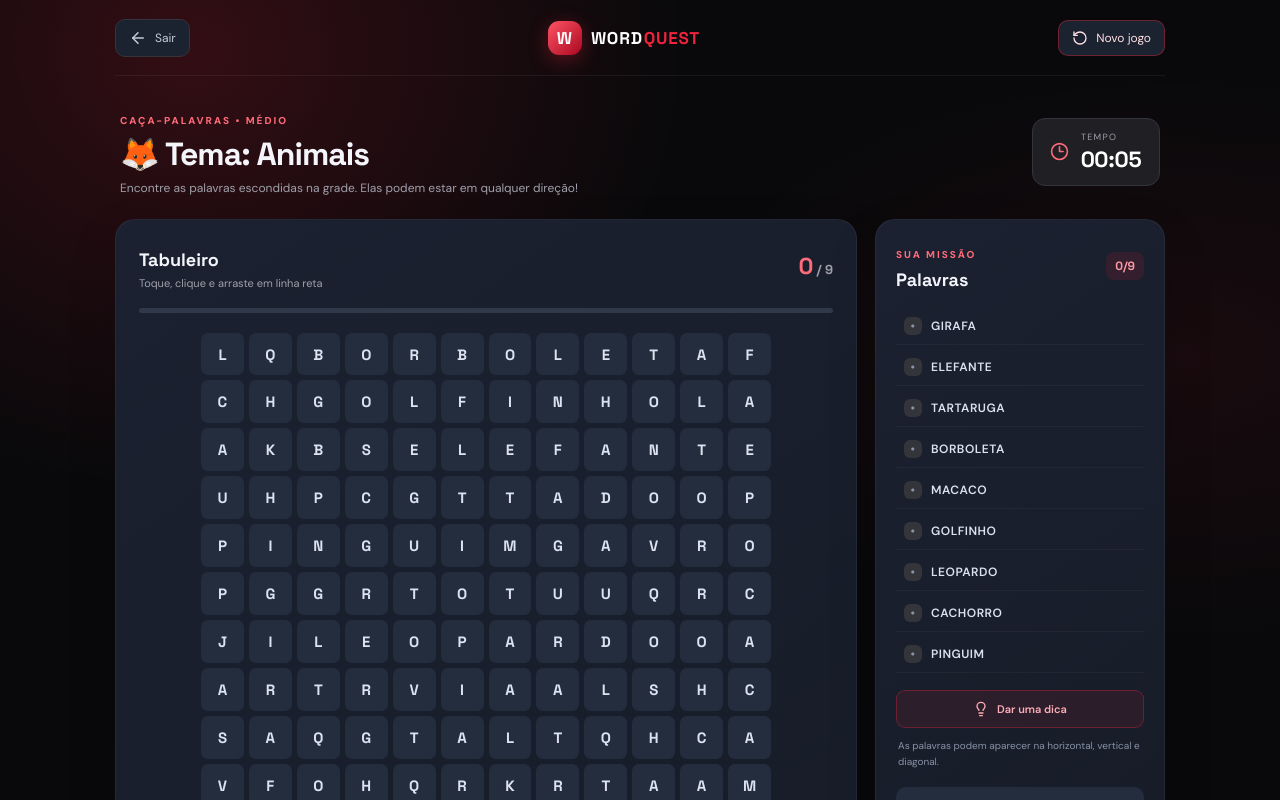
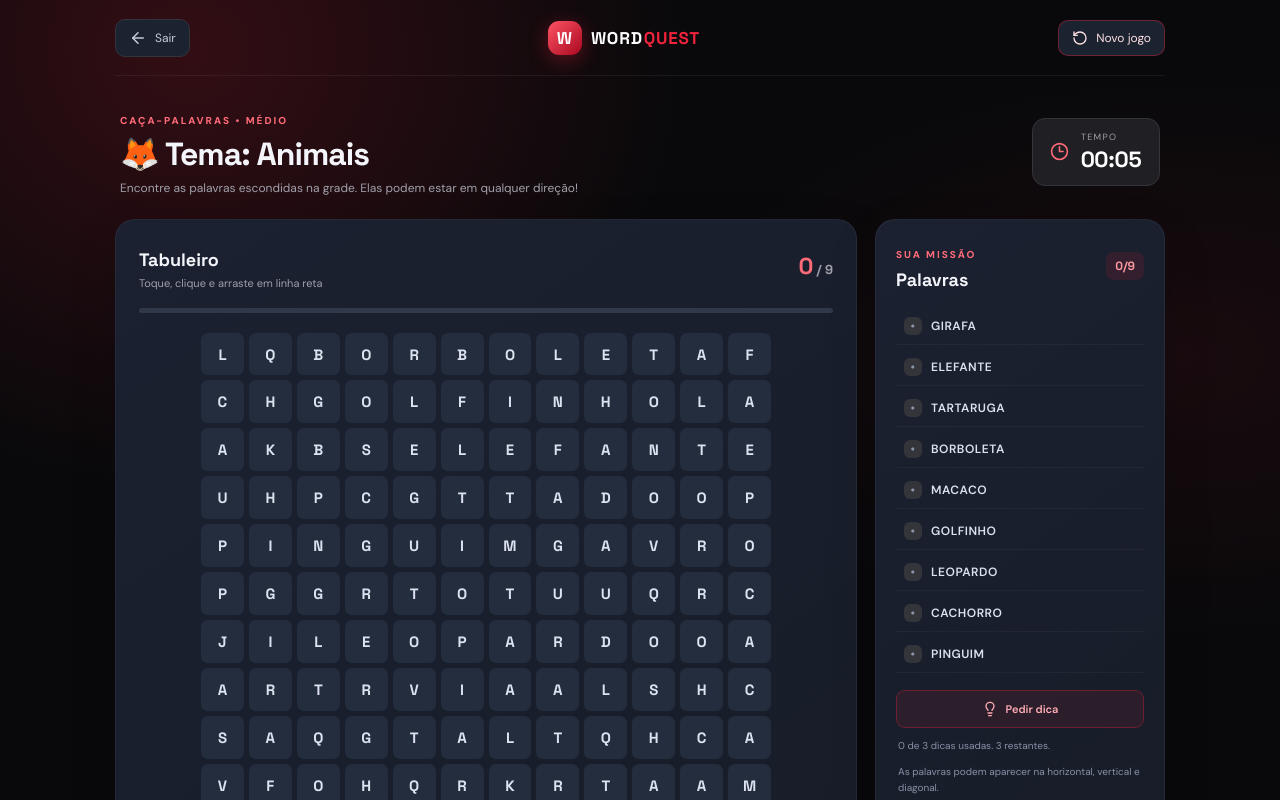
Before and after one commit to gpireseng1141/Ca-a-Palavras, a React (Vite) app: page /Ca-a-Palavras/jogar in a window 1280 px wide. Shown: the top 800 px of the page. Built offline with nearby package versions, Linux system fonts and the light colour scheme.

Commit message:
Add a three-hint limit to each game

```diff
--- a/src/pages/GamePage.jsx
+++ b/src/pages/GamePage.jsx
@@ -2,8 +2,9 @@ import { useEffect, useMemo, useRef, useState } from 'react'
 import { useLocation, useNavigate } from 'react-router-dom'
 import { ArrowLeft, Clock3, Lightbulb, RotateCcw, Trophy } from 'lucide-react'
 import { DIFFICULTIES, THEMES } from '../utils/wordBank.js'
-import { createPuzzle, getStraightLine, lineKey } from '../utils/game.js'
+import { createPuzzle, getStraightLine } from '../utils/game.js'
 
+const MAX_HINTS = 3
 const formatTime = seconds => `${String(Math.floor(seconds / 60)).padStart(2, '0')}:${String(seconds % 60).padStart(2, '0')}`
 
 export default function GamePage() {
@@ -19,7 +20,8 @@ export default function GamePage() {
   const [seconds, setSeconds] = useState(0)
   const [selection, setSelection] = useState([])
   const [dragging, setDragging] = useState(false)
-  const [hint, setHint] = useState(false)
+  const [hintsUsed, setHintsUsed] = useState(0)
+  const [hintWord, setHintWord] = useState(null)
   const boardRef = useRef(null)
 
   useEffect(() => {
@@ -34,7 +36,6 @@ export default function GamePage() {
     }
   }, [found, words, navigate, theme.label, level.label])
 
-  const selectedKey = lineKey(selection)
   const foundCells = useMemo(() => {
     const keys = new Set()
     found.forEach(word => puzzle.placements[word]?.forEach(cell => keys.add(`${cell.row}-${cell.col}`)))
@@ -71,12 +72,25 @@ export default function GamePage() {
     setSelection([point])
   }
 
-  function newGame() {
-    setFound([]); setSeconds(0); setSelection([]); setDragging(false); setHint(false); setRound(value => value + 1)
+  function requestHint() {
+    if (hintsUsed >= MAX_HINTS) return
+    const nextWord = words.find(word => !found.includes(word))
+    if (!nextWord) return
+    setHintWord(nextWord)
+    setHintsUsed(value => value + 1)
   }
 
-  const hintWord = words.find(word => !found.includes(word))
-  const hintCells = hint && hintWord ? puzzle.placements[hintWord] : []
+  function newGame() {
+    setFound([])
+    setSeconds(0)
+    setSelection([])
+    setDragging(false)
+    setHintsUsed(0)
+    setHintWord(null)
+    setRound(value => value + 1)
+  }
+
+  const hintCells = hintWord && !found.includes(hintWord) ? puzzle.placements[hintWord] : []
 
   return (
     <main className="page-shell game-page">
@@ -97,7 +111,7 @@ export default function GamePage() {
         </section>
         <aside className="words-card"><div className="words-card-heading"><div><span className="eyebrow">SUA MISSÃO</span><h2>Palavras</h2></div><span className="word-total">{found.length}/{words.length}</span></div>
           <div className="word-list">{words.map(word => <div className={`word-item ${found.includes(word) ? 'word-found' : ''}`} key={word}><span className="word-status">{found.includes(word) ? '✓' : '•'}</span><span>{word}</span>{found.includes(word) && <small>ENCONTRADA</small>}</div>)}</div>
-          <div className="words-actions"><button className="hint-button" onClick={() => setHint(value => !value)}><Lightbulb size={16} /> {hint ? 'Ocultar dica' : 'Dar uma dica'}</button><p>As palavras podem aparecer na horizontal, vertical e diagonal.</p></div>
+          <div className="words-actions"><button className="hint-button" onClick={requestHint} disabled={hintsUsed >= MAX_HINTS || found.length === words.length}><Lightbulb size={16} /> {hintsUsed >= MAX_HINTS ? 'Limite de dicas atingido' : 'Pedir dica'}</button><p>{hintsUsed} de {MAX_HINTS} dicas usadas. {MAX_HINTS - hintsUsed} restantes.</p><p>As palavras podem aparecer na horizontal, vertical e diagonal.</p></div>
           <div className="score-mini"><Trophy size={18} /><div><strong>{found.length * 100} pts</strong><small>Pontuação atual</small></div></div>
         </aside>
       </div>
```
